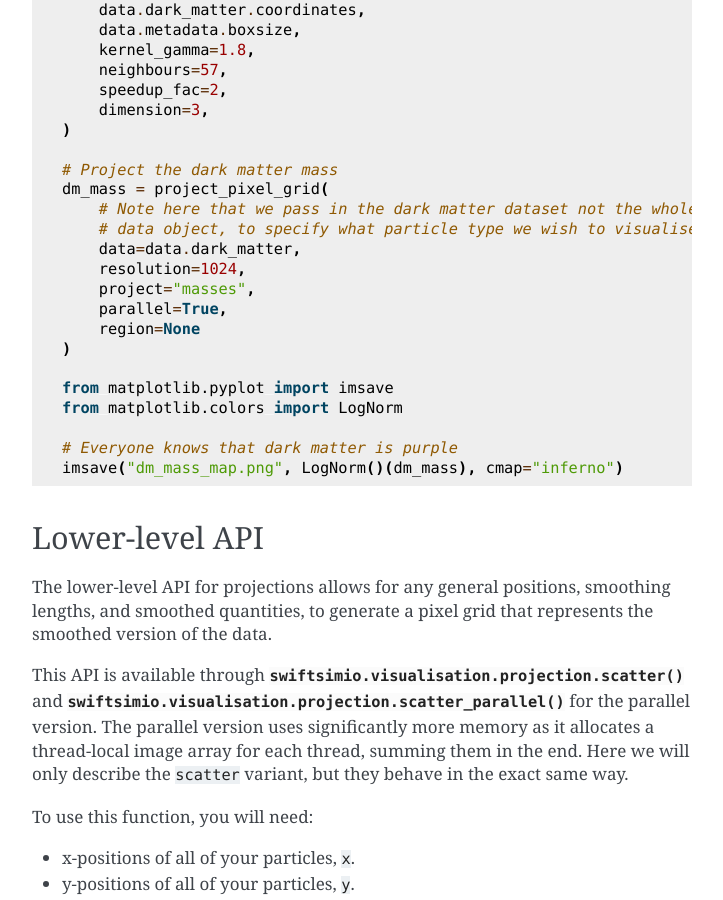
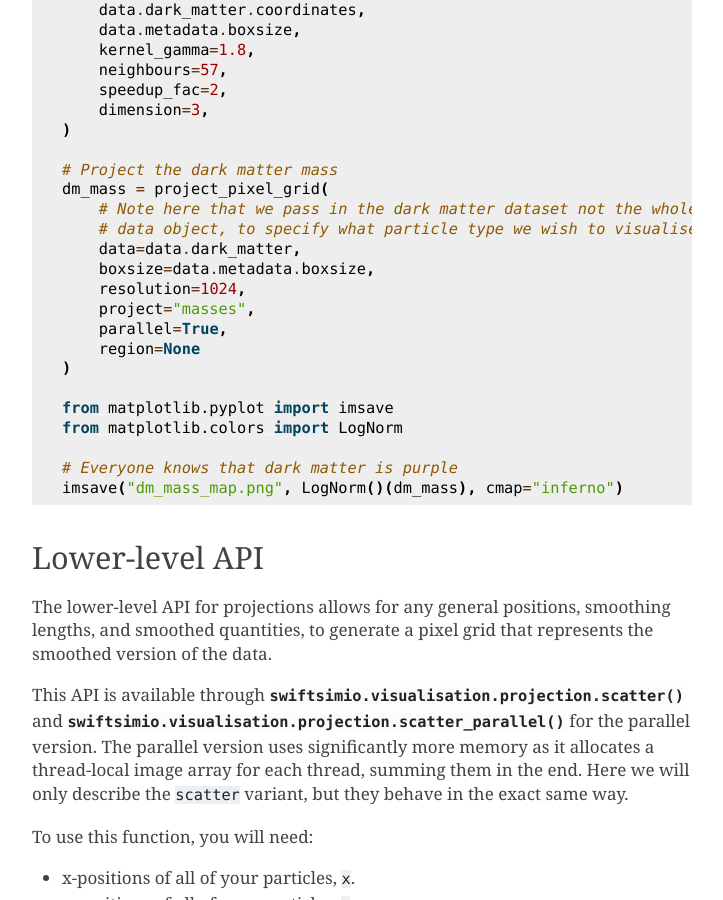
Before and after one commit to SWIFTSIM/swiftsimio, a Sphinx documentation site: the page built from docs/source/visualisation/projection.rst, in a window 1280 px wide and 900 px high, scrolled down 2135 px. Shown: the whole window, without its empty margins (388-1111 px from the left). Built offline with Sphinx 7.4.7, drawn with Linux system fonts in a browser that asks for light colours; pages that are not in the unit, such as notebooks, are missing from menus; the version number is read from the project's files by our own code.

Commit message:
Added boxsize to example using project_pixel_grid

```diff
--- a/docs/source/visualisation/projection.rst
+++ b/docs/source/visualisation/projection.rst
@@ -119,6 +119,7 @@ mass density map for dark matter. We provide a utility to do this through
        # Note here that we pass in the dark matter dataset not the whole
        # data object, to specify what particle type we wish to visualise
        data=data.dark_matter,
+       boxsize=data.metadata.boxsize,
        resolution=1024,
        project="masses",
        parallel=True,
```
